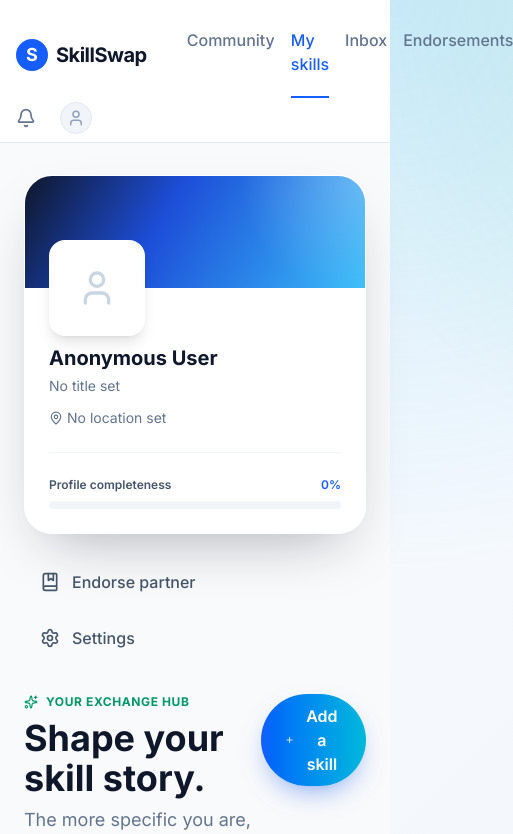
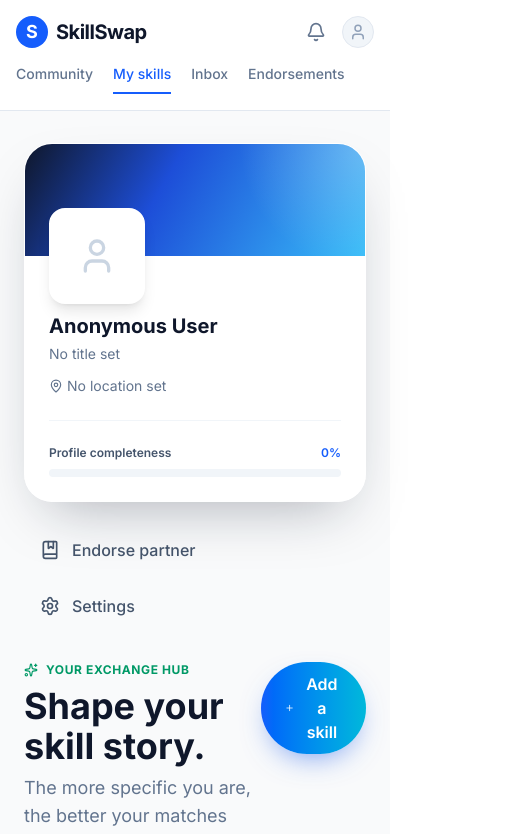
Before and after one commit to LittleFrogy/SkillSwap, a React app in the folder frontend/: page /dashboard in a window 390 px wide. Shown: the top 834 px of the page, 513 px wide, since content can reach past the window. Built offline with nearby package versions, Linux system fonts and the light colour scheme; no server answers; the HTML template or start-up script is replaced by a standard one.

Commit message:
fix: restructure navbar DOM tree for perfect mobile responsiveness using flex order

```diff
--- a/frontend/src/App.jsx
+++ b/frontend/src/App.jsx
@@ -41,8 +41,9 @@ function Navbar() {
 
   return (
     <nav className="sticky top-0 z-40 flex flex-wrap items-center justify-between border-b border-slate-200 bg-white px-4 md:px-8 py-2 md:py-0">
-      <div className="flex items-center gap-10">
-        <Link to="/" className="flex items-center gap-2 py-4">
+
+      {/* 1. Logo (Left) */}
+      <Link to="/" className="flex items-center gap-2 py-2 md:py-4 order-1">
         <div className="flex h-8 w-8 items-center justify-center rounded-full bg-blue-600 text-lg font-bold text-white">
           S
         </div>
@@ -51,10 +52,11 @@ function Navbar() {
         </span>
       </Link>
 
-        <div className="flex w-full md:w-auto overflow-x-auto gap-4 md:gap-8 order-last md:order-none pb-1 md:pb-0">
+      {/* 2. Navigation Links (Bottom on mobile, Middle on desktop) */}
+      <div className="flex w-full md:w-auto overflow-x-auto gap-5 md:gap-8 order-3 md:order-2 pb-2 md:pb-0 scrollbar-hide text-sm md:text-base">
         <Link
           to="/community"
-            className={`border-b-2 py-5 font-medium ${
+          className={`border-b-2 py-2 md:py-5 font-medium whitespace-nowrap ${
             isActive("/community")
               ? "border-blue-600 text-blue-600"
               : "border-transparent text-slate-500 hover:text-slate-900"
@@ -65,7 +67,7 @@ function Navbar() {
 
         <Link
           to="/dashboard"
-            className={`border-b-2 py-5 font-medium ${
+          className={`border-b-2 py-2 md:py-5 font-medium whitespace-nowrap ${
             isActive("/dashboard")
               ? "border-blue-600 text-blue-600"
               : "border-transparent text-slate-500 hover:text-slate-900"
@@ -76,7 +78,7 @@ function Navbar() {
 
         <Link
           to="/inbox"
-            className={`border-b-2 py-5 font-medium ${
+          className={`border-b-2 py-2 md:py-5 font-medium whitespace-nowrap ${
             isActive("/inbox")
               ? "border-blue-600 text-blue-600"
               : "border-transparent text-slate-500 hover:text-slate-900"
@@ -87,7 +89,7 @@ function Navbar() {
 
         <Link
           to="/endorsements"
-            className={`border-b-2 py-5 font-medium ${
+          className={`border-b-2 py-2 md:py-5 font-medium whitespace-nowrap ${
             isActive("/endorsements")
               ? "border-blue-600 text-blue-600"
               : "border-transparent text-slate-500 hover:text-slate-900"
@@ -96,9 +98,9 @@ function Navbar() {
           Endorsements
         </Link>
       </div>
-      </div>
 
-      <div className="flex items-center gap-6">
+      {/* 3. Profile & Actions (Right) */}
+      <div className="flex items-center gap-4 md:gap-6 order-2 md:order-3">
         <div className="hidden md:flex items-center gap-2 rounded-full border border-slate-200 px-3 py-1.5 text-sm font-medium text-slate-600">
           <span className="h-1.5 w-1.5 rounded-full bg-emerald-500"></span>
           1,240 skills shared
@@ -113,7 +115,7 @@ function Navbar() {
 
         <Link
           to="/settings"
-          className="flex h-8 w-8 items-center justify-center overflow-hidden rounded-full border border-slate-200 bg-slate-100 text-slate-400 transition-all hover:ring-2 hover:ring-blue-500"
+          className="flex h-8 w-8 md:h-9 md:w-9 items-center justify-center overflow-hidden rounded-full border border-slate-200 bg-slate-100 text-slate-400 transition-all hover:ring-2 hover:ring-blue-500 shrink-0"
         >
           {profilePicture ? (
             <img
```
Lines whose indentation alone changed are shown as unchanged.
